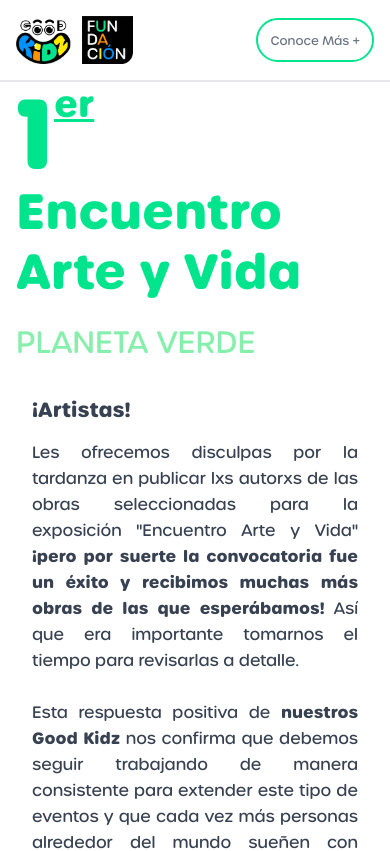
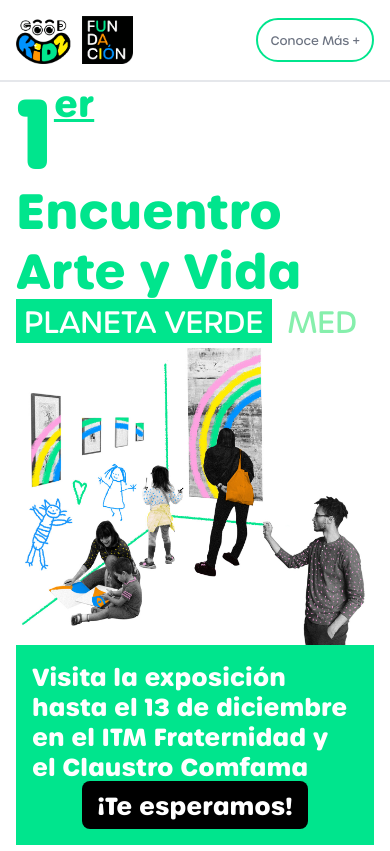
Before and after one commit to emmanuelvillada/good-kidz-next, a Next.js app: page / in a window 390 px wide. Shown: the top 851 px of the page. Built offline with nearby package versions, Linux system fonts and the light colour scheme.

Commit message:
modificando home y conoce mas

```diff
--- a/src/components/ConoceMas.tsx
+++ b/src/components/ConoceMas.tsx
@@ -1,59 +1,11 @@
-import timeline from '@/public/timeline.png';
+import banner from '@/public/banner-2.png';
 import Image from 'next/image';
 
 
 export default function ConoceMas() {
   return (
-    <section className=" flex flex-col p-12 md:px-12 md:pb-20 bg-white justify-between ">
-      {/* Columna superior con el título y subtítulo */}
-      <div className="md:flex md:justify-center items-start">
-        <div className="flex flex-col items-start md:w-[50%] mb-8 md:mb-0">
-          {/* Contenedor del título y subtítulo */}
-          <h1 className="text-5xl md:text-8xl font-bold text-verde-goodkidz leading-tight text-center md:text-left">
-            <span className="text-8xl">1</span>
-            <span className="align-top text-4xl underline">er</span> <br /> Encuentro <br /> Arte y Vida
-          </h1>
-          <h2 className="text-3xl md:text-5xl text-green-300 my-6 text-center md:text-left">PLANETA VERDE</h2>
-
-        </div>
-
-        {/* Columna derecha con texto en una sola columna para móviles y dos columnas para escritorio */}
-        <div className="md:w-[45%] flex flex-col  mt-6 md:mt-36 lg:mt-36 text-center md:text-left">
-          <div className="mb-6">
-            <p className="text-base md:text-lg text-gray-600">
-              La Fundación <b>Good Kidz,</b> entidad sin ánimo de lucro que propende por la sensibilización, bienestar y apoyo a niños, jóvenes y adultos a través de proyectos y actividades artísticas, culturales y de recreación, con sede en la ciudad de <b>Medellín, Colombia,</b>  llevará a cabo la actividad artística:
-              “<b>Encuentro Arte y Vida, Fundación Good Kidz Colombia 2024: PLANETA VERDE</b> ”.
-
-              Es una convocatoria abierta a artistas y
-              público en general para participar en una exposición de <b>ARTE</b> para <b>niñas, niños,
-                jóvenes y personas adultas</b> con la temática “ <b>Preservación del Medio Ambiente</b>”.
-            </p>
-          </div>
-
-          <a
-            href="https://asisdninqgnkereutwxt.supabase.co/storage/v1/object/sign/web%20files/politica_datos.pdf?token=eyJhbGciOiJIUzI1NiIsInR5cCI6IkpXVCJ9.eyJ1cmwiOiJ3ZWIgZmlsZXMvcG9saXRpY2FfZGF0b3MucGRmIiwiaWF0IjoxNzMwNzczNTI5LCJleHAiOjIwNDYxMzM1Mjl9.NQcvjA5Vhim8letrU4rq-ylIjyWLfgEdKMpJ31VV3B4"
-            target="_blank"
-            rel="noopener noreferrer"
-            className="text-green-500 font-bold hover:underline col-span-1 md:col-span-2 text-center md:text-right"
-          >
-            Ver documento completo
-          </a>
-
-
-
-        </div>
-      </div>
-
-      {/* Imagen de categorías, aparece debajo del contenido en pantallas pequeñas */}
-      <div className=" mt-8 flex justify-center">
-        <Image
-          src={timeline}
-          alt="Imagen de categorías"
-          width={952}
-          height={170}
-          className="w-full h-auto"
-        />
-      </div>
-    </section>
+    <div className="flex justify-center items-center h-screen">
+      <Image src={banner} alt="Banner" className="w-[100%] h-[100%]" />
+    </div>
   );
 }
--- a/src/components/HomeSection.tsx
+++ b/src/components/HomeSection.tsx
@@ -1,39 +1,11 @@
 // src/components/HomeSection.tsx
 'use client';
 
-import { useState, useEffect } from 'react';
 import Image from 'next/image';
 import eventImage from '@/public/homeImage.jpg';
 
 export default function HomeSection({ }: { setActiveSection: (section: string) => void }) {
-    const [timeLeft, setTimeLeft] = useState('');
 
-    useEffect(() => {
-        // Fecha límite: 22 de noviembre de 2024
-        const deadline = new Date('2024-11-22T23:59:59');
-
-        const updateCountdown = () => {
-            const now = new Date();
-            const difference = deadline.getTime() - now.getTime();
-
-            if (difference <= 0) {
-                setTimeLeft('¡El tiempo ha expirado!');
-            } else {
-                const days = Math.floor(difference / (1000 * 60 * 60 * 24));
-                const hours = Math.floor((difference / (1000 * 60 * 60)) % 24);
-                const minutes = Math.floor((difference / (1000 * 60)) % 60);
-                const seconds = Math.floor((difference / 1000) % 60);
-
-                setTimeLeft(`${days}d ${hours}h ${minutes}m ${seconds}s`);
-            }
-        };
-
-        // Actualiza el contador cada segundo
-        const intervalId = setInterval(updateCountdown, 1000);
-
-        // Limpia el intervalo al desmontar el componente
-        return () => clearInterval(intervalId);
-    }, []);
 
     return (
         <section className="relative flex flex-col items-center justify-between px-4 md:px-10 bg-white pb-24">
@@ -45,34 +17,10 @@ export default function HomeSection({ }: { setActiveSection: (section: string) =
                         <span className="text-8xl text-start">1</span>
                         <span className="align-top text-4xl underline">er</span> <br /> Encuentro <br /> Arte y Vida
                     </h1>
-                    <h2 className="text-3xl md:text-5xl text-green-300 my-6 text-left md:text-left sm:text-left">PLANETA VERDE</h2>
-
-                    {/* Imagen de categorías y texto alineado */}
-                    <div className="flex flex-col items-start mt-9 px-4">
-                        <div className="w-full max-w-2xl">
-                            <p className="text-base md:text-lg text-gray-700 leading-relaxed text-justify">
-                                <span className="font-bold text-xl block mb-4">¡Artistas!</span>
-
-                                Les ofrecemos disculpas por la tardanza en publicar lxs autorxs de las obras seleccionadas para la exposición &quot;Encuentro Arte y Vida&quot; <span className="font-bold">¡pero por suerte la convocatoria fue un éxito y recibimos muchas más obras de las que esperábamos!</span> Así que era importante tomarnos el tiempo para revisarlas a detalle. <br /> <br />
-
-                                Esta respuesta positiva de <b>nuestros Good Kidz</b> nos confirma que debemos seguir trabajando de manera consistente para extender este tipo de eventos y que cada vez más personas alrededor del mundo sueñen con <b> habitar un Planeta Verde.</b> <br /> <br />
-
-                                Nos honra que nuestra primera convocatoria haya tenido tan buena acogida, les agradecemos a todxs la <b>masiva participación,</b> además de haber compartido y apoyado la actividad. <br /> <br />
-
-                                Para la selección contamos con <b> 3 jurados externos</b> a la fundación, expertos en el campo de las artes y la gestión cultural, quienes evaluaron minuciosamente las piezas recibidas verificando que cumplieran con los términos y condiciones de la convocatoria. <br /> <br />
-
-                                La exposición &quot;Encuentro Arte y Vida&quot; estará abierta al público en la ciudad de Medellín (Colombia) del 3 al 13 de diciembre, en el Claustro Comfama y el ITM en su sede Fraternidad. <br /> <br />
-
-                                <span className="font-bold block mt-4">¡Muchas felicidades a lxs seleccionadxs!</span>
-
-                                Les recomendamos estar muy atentxs a sus correos pues les estaremos compartiendo más información.
-                            </p>
-                            <a href="https://drive.google.com/file/d/1uOzpLlDqXRs0JMp0QVNXESUvtsE01Wsx/view" target="_blank" rel="noopener noreferrer" className='text-verde-goodkidz underline text-xl'>Listado de Obras Seleccionadas</a>
-                        </div>
-                    </div>
-
-
-                </div>
+                    <div className="flex items-center">
+                        <h2 className="text-3xl md:text-5xl text-white bg-verde-goodkidz px-2 py-1 text-left md:text-left sm:text-left">PLANETA VERDE</h2>
+                        <span className="text-3xl md:text-5xl text-green-300 ml-4 text-left md:text-left sm:text-left">MED</span>
+                    </div>                </div>
 
                 {/* Imagen del evento en la parte derecha */}
                 <div className="w-full md:w-[40%] lg:w-[50%]">
@@ -85,30 +33,17 @@ export default function HomeSection({ }: { setActiveSection: (section: string) =
                     />
                 </div>
             </div>
-
-            {/* Video de YouTube centrado, arriba del contador */}
-            <div className="w-full flex justify-center mt-12">
-                <iframe
-                    className="w-full max-w-4xl h-[500px] rounded-lg shadow-lg"
-                    src="https://www.youtube.com/embed/AYZ0FBqN7h4"
-                    title="Video de YouTube - Encuentro Arte y Vida"
-                    allow="accelerometer; autoplay; clipboard-write; encrypted-media; gyroscope; picture-in-picture"
-                    allowFullScreen
-                    loading='lazy'
-                    referrerPolicy="no-referrer-when-downgrade"
-                    sandbox="allow-scripts allow-same-origin allow-presentation"
-                ></iframe>
+            <div className="flex flex-col items-center justify-between bg-verde-goodkidz px-4 md:px-10 py-4 text-white">
+                <h1 className="text-2xl md:text-4xl font-bold leading-tight">
+                    Visita la exposición hasta el 13 de diciembre<br />
+                    en el ITM Fraternidad y el Claustro Comfama
+                </h1>
+                <h1 className="text-2xl md:text-4xl font-bold bg-black px-4 py-2 rounded-lg">
+                    ¡Te esperamos!
+                </h1>
             </div>
 
-            {/* Contador en la parte inferior, centrado */}
-            {timeLeft && (
-                <div className="w-full flex justify-center mt-8">
-                    <div className="text-verde-goodkidz text-2xl font-semibold py-2 px-6 rounded-lg shadow-lg text-center">
-                        <p className="text-lg mb-1">Tiempo límite para subir tu obra:</p>
-                        <div>{timeLeft}</div>
-                    </div>
-                </div>
-            )}
+
         </section>
     );
 }
```
Also changed, not shown: src/public/banner-2.png (added).
